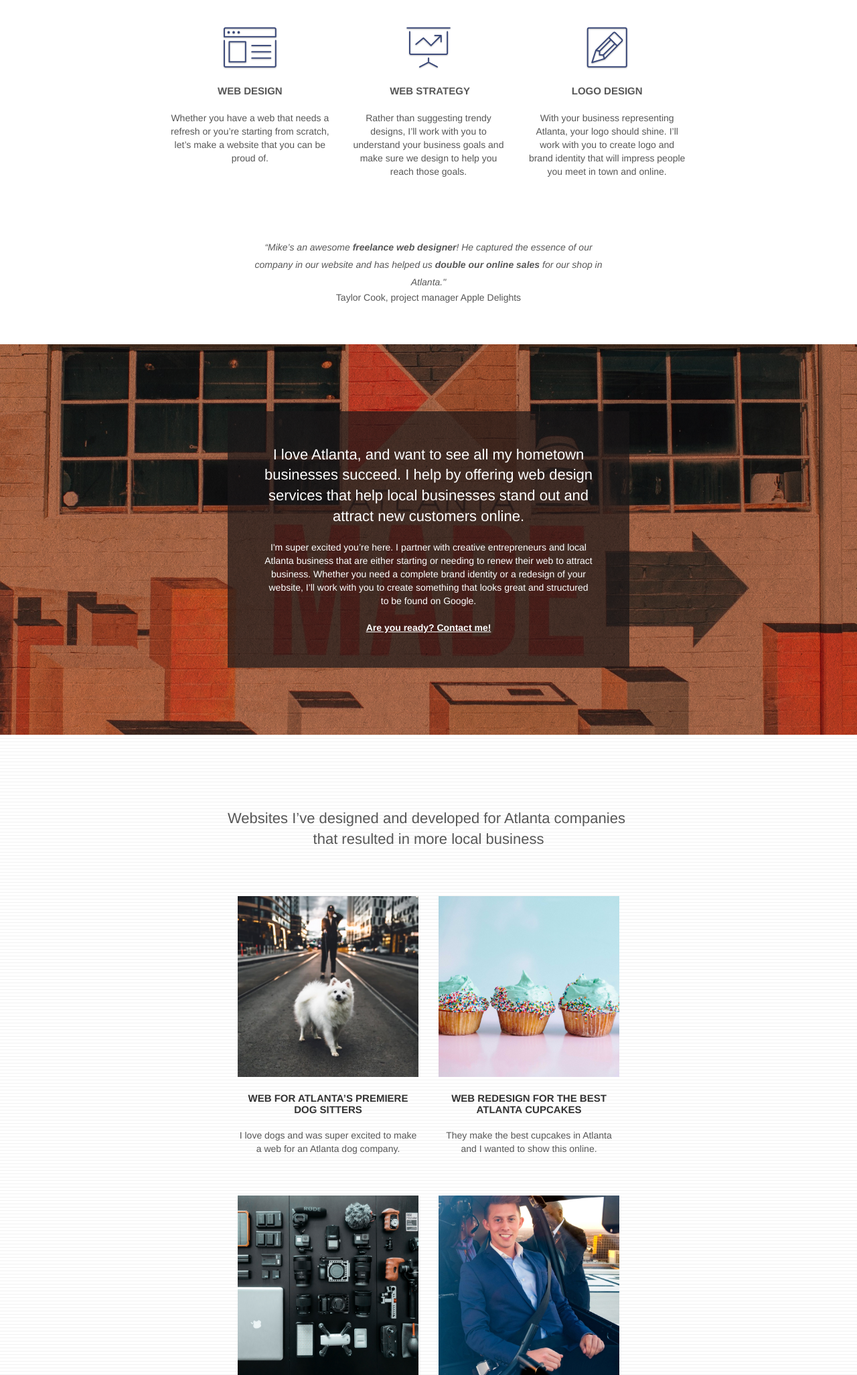
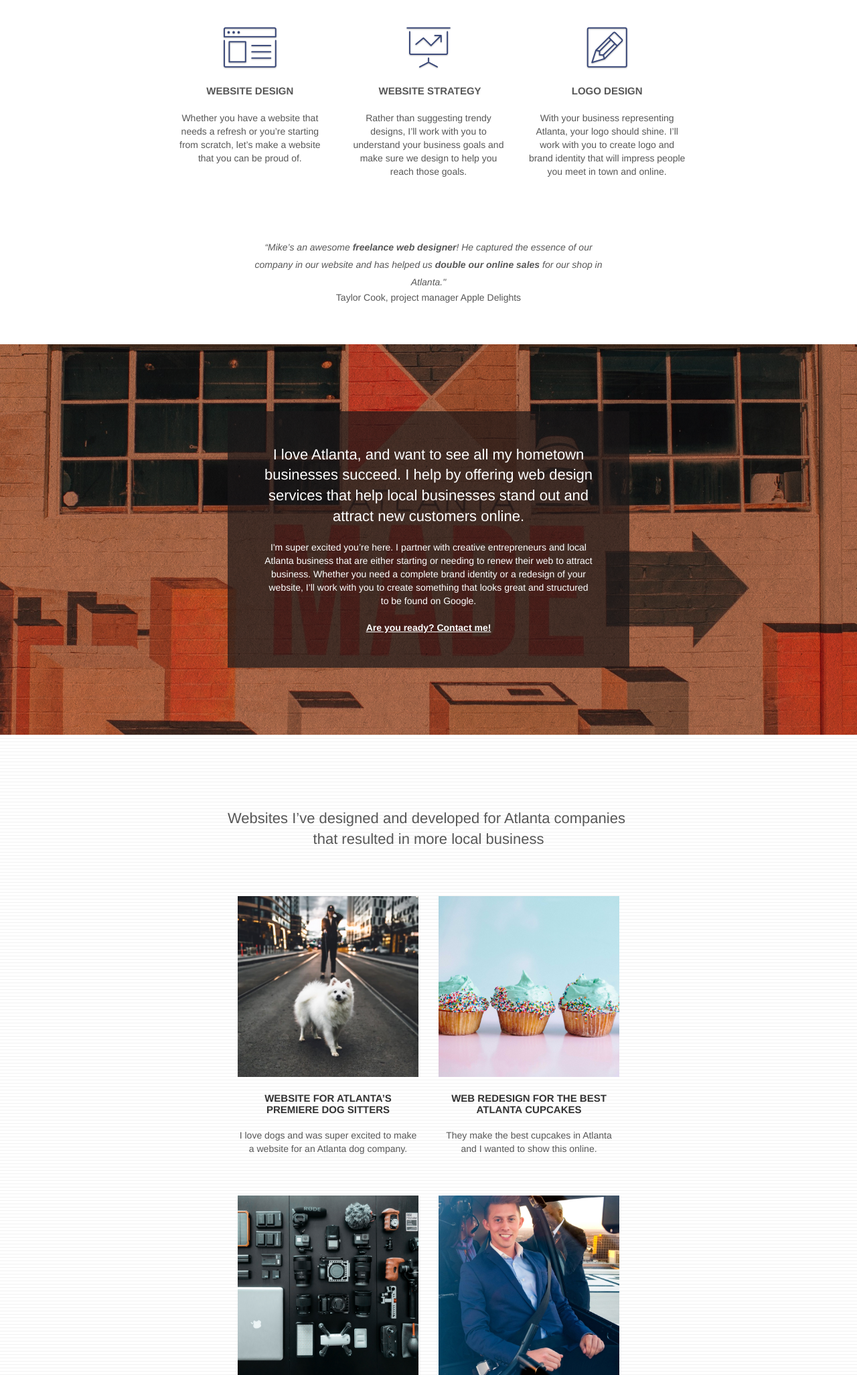
Before and after one commit to okonczew/Mike, a plain HTML site: page index.html in a window 1280 px wide. Shown: the part 747-2800 px from the top of the page at 67% size. Drawn offline with nearby package versions, Linux system fonts and the light colour scheme.

Commit message:
Minor HTML changes

```diff
--- a/index.html
+++ b/index.html
@@ -105,10 +105,10 @@
 							<span class="et-icon-browser sm-shadow icon-dark-slate-blue icons icon-lg"></span>
 						</div>
 						<h2 class="mg-md text-center service-header">
-							Web Design
+							Website Design
 						</h2>
 						<p class="text-center ">
-							Whether you have a web that needs a refresh or you&rsquo;re starting from scratch,
+							Whether you have a website that needs a refresh or you&rsquo;re starting from scratch,
 							let&rsquo;s make a website that you can be proud of.
 						</p>
 					</div>
@@ -117,7 +117,7 @@
 							<span class="et-icon-presentation sm-shadow icon-dark-slate-blue icons icon-lg"></span>
 						</div>
 						<h2 class="mg-md text-center service-header">
-							&nbsp;Web Strategy
+							&nbsp;Website Strategy
 						</h2>
 						<p class="text-center ">
 							Rather than suggesting trendy designs, I&rsquo;ll work with you to understand your business
@@ -197,10 +197,10 @@
 								alt="web designer portfolio - photo with a puppy" /></a>
 
 						<h3 class="mg-md text-center">
-							Web for Atlanta&rsquo;s premiere Dog Sitters
+							Website for Atlanta&rsquo;s premiere Dog Sitters
 						</h3>
 						<p class="text-center">
-							I love dogs and was super excited to make a web for an Atlanta dog company.
+							I love dogs and was super excited to make a website for an Atlanta dog company.
 						</p>
 					</div>
 					<div class="col-sm-6">
@@ -238,7 +238,7 @@
 							Atlanta&rsquo;s legal new website - Generating 30% more law clients with a refresh&nbsp;
 						</h3>
 						<p class="text-center">
-							A few months ago, I created their new web and it&rsquo;s bringing lots of leads.
+							A few months ago, I created their new website and it&rsquo;s bringing lots of leads.
 						</p>
 					</div>
 				</div>
@@ -252,7 +252,7 @@
 			<div class="container bloc-lg">
 				<div class="row">
 					<h2 class="mg-md text-center tc-white">
-						Ready for a great web? <br>Let&rsquo;s design!
+						Ready for a great website? <br>Let&rsquo;s design!
 					</h2>
 					<div class="col-sm-12 text-center">
 						<a href="page2.html"
```
